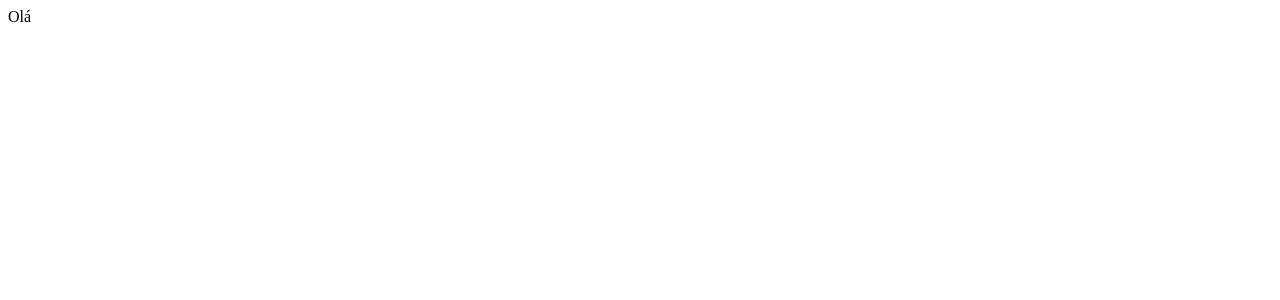
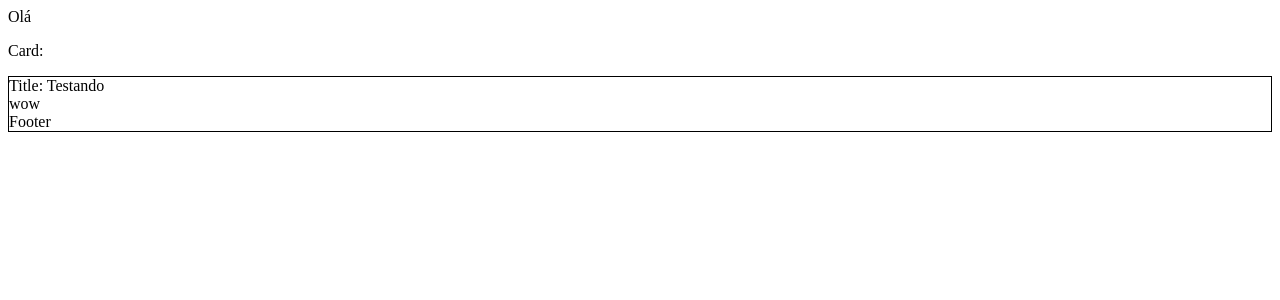
Before and after one commit to devictorqroz/react-lsdev, a React (Vite) app: page / in a window 1280 px wide. Shown: the top 300 px of the page. Built offline with nearby package versions, Linux system fonts and the light colour scheme.

Commit message:
feat: component with interface and props

```diff
--- a/src/App.tsx
+++ b/src/App.tsx
@@ -1,47 +1,60 @@
-import { useState } from "react";
+
+interface ICardProps {
+  title: string;
+  children: React.ReactNode;
+}
+
+const Card = (props: ICardProps) => {
+
+  return (
+    <div style={{ border: '1px solid black' }}>
+      <span>Title: {props.title}</span>
+
+      <div>
+        {props.children}
+      </div>
+
+      <div>
+        Footer
+      </div>
+    </div>
+  );
+}
+
+
 
 export function App() {
 
   return (
-    <>
+    <div>
       Olá
-    </>
+
+      <p>Card:</p>
+
+      <Card title='Testando'>
+        wow
+      </Card>
+    </div>
   )
 }
 
 
-// JS Function
-const test = () => {
-  return 1 + 1;
-}
 
+// 1. Extraímos o { title } direto dos parâmetros
+// const Card = ({ title }: ICardProps) => {
 
-// JS Function
-const useTest = () => {
-  return 1 + 1;
-}
+//   return (
+//     <div style={{ border: '1px solid black' }}>
+//       {/* 2. Usamos direto a variável title, sem precisar do "props." */}
+//       <span>Title: {title}</span>
 
+//       <div>
+//         Context
+//       </div>
 
-// React Hook
-const useTeste = () => {
-  const [value] = useState(1 + 1);
-
-  return value;
-}
-
-
-// React Functional Component
-const MyParagraph = () => {
-  return (
-    <p>Lorem ipsum</p>
-  )
-}
-
-
-// JS Function that return "html react"
-// Bad idea
-const myParagraph = () => {
-  return (
-    <p>Lorem ipsum</p>
-  )
-}
+//       <div>
+//         Footer
+//       </div>
+//     </div>
+//   );
+// }
```
